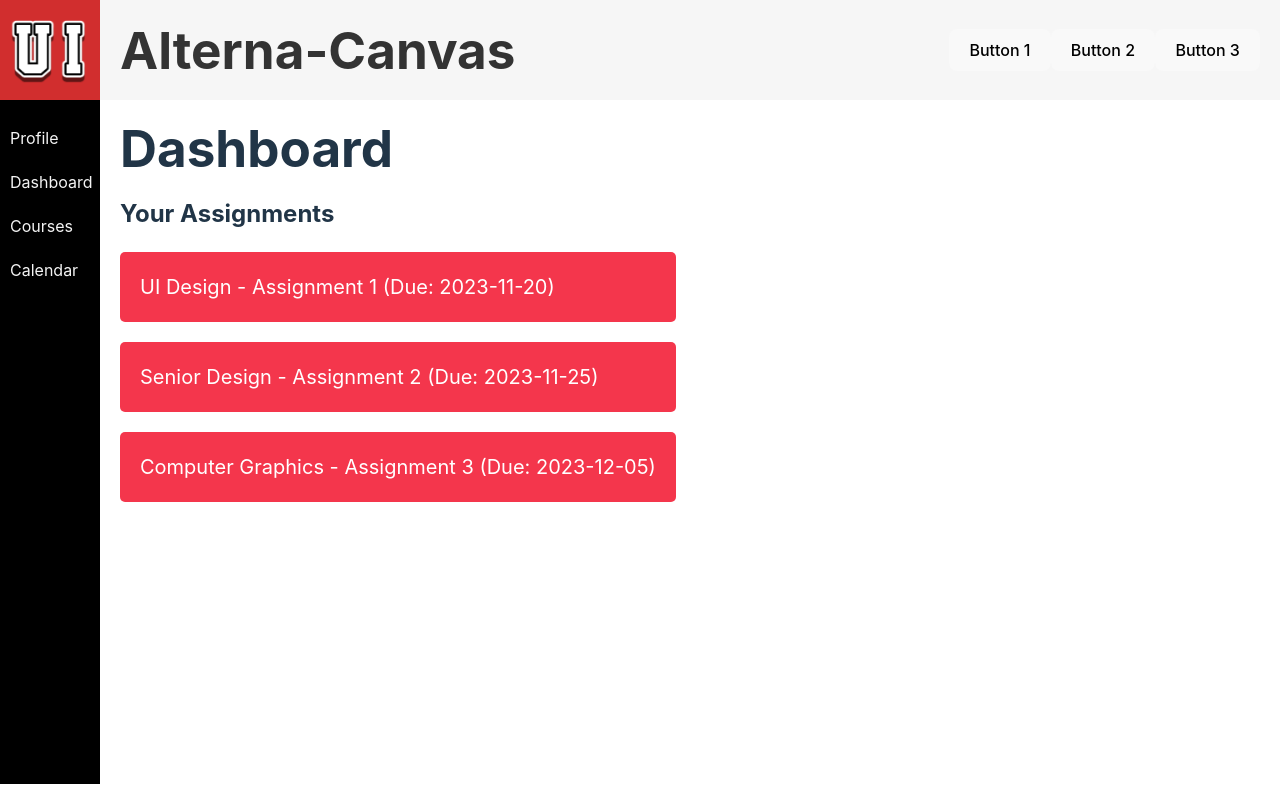
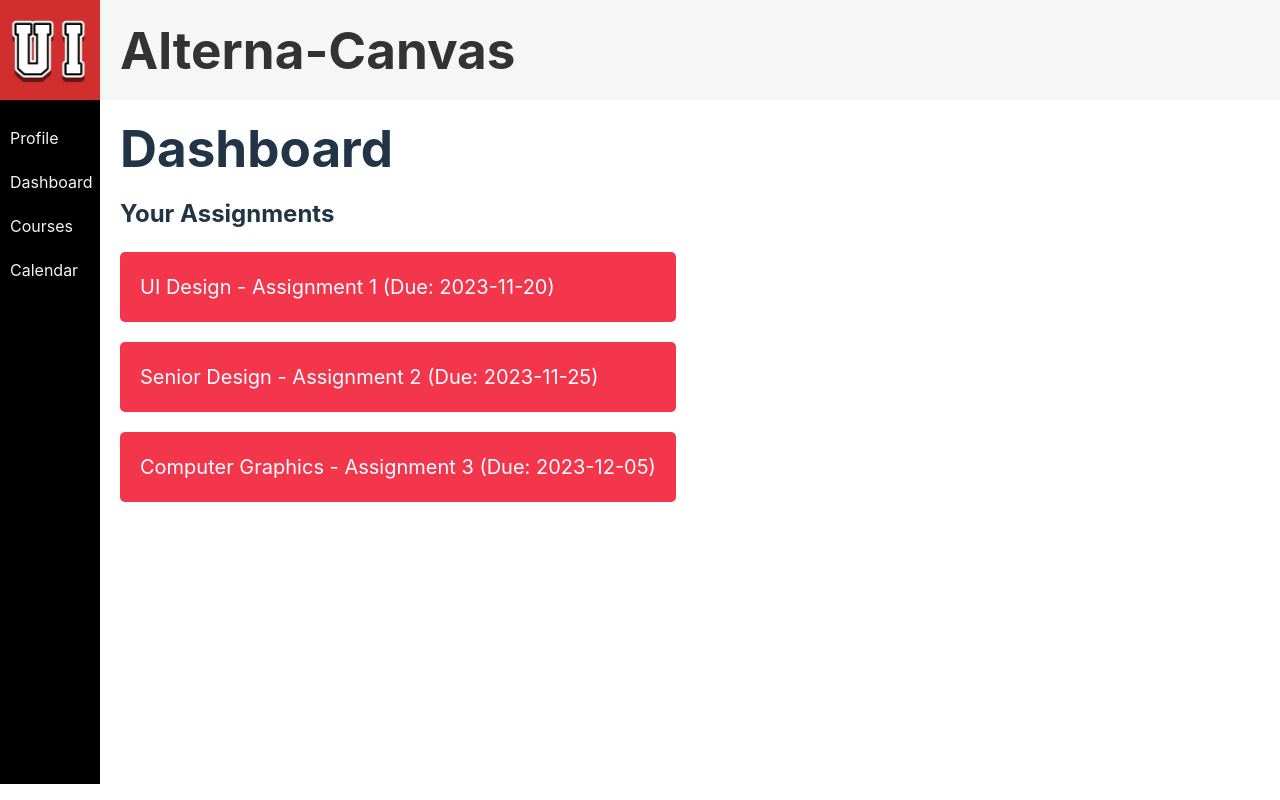
Before and after one commit to shrutia003/CS5167-Project2-AlternaCanvas, a React (Vite) app: page / in a window 1280 px wide. Built offline with nearby package versions, Linux system fonts and the light colour scheme.

Commit message:
Remove TopRightButtons

```diff
--- a/src/components/DashboardHeader.jsx
+++ b/src/components/DashboardHeader.jsx
@@ -1,5 +1,3 @@
-import TopRightButtons from './TopRightButtons';
-
 function DashboardHeader() {
     const headerStyle = {
         display: 'flex',
@@ -36,7 +34,6 @@ function DashboardHeader() {
                 </div>
                 <h1 style={titleStyle}>Alterna-Canvas</h1>
             </div>
-            <TopRightButtons />
         </header>
     );
 }
--- a/src/components/TopRightButtons.jsx
+++ /dev/null
@@ -1,17 +0,0 @@
-function TopRightButtons() {
-    const topRightButtonsStyle = {
-        // position: 'absolute',
-        // right: '10px',
-        // top: '10px',
-    };
-
-    return (
-        <div style={topRightButtonsStyle}>
-            <button>Button 1</button>
-            <button>Button 2</button>
-            <button>Button 3</button>
-        </div>
-    );
-}
-
-export default TopRightButtons;
```
